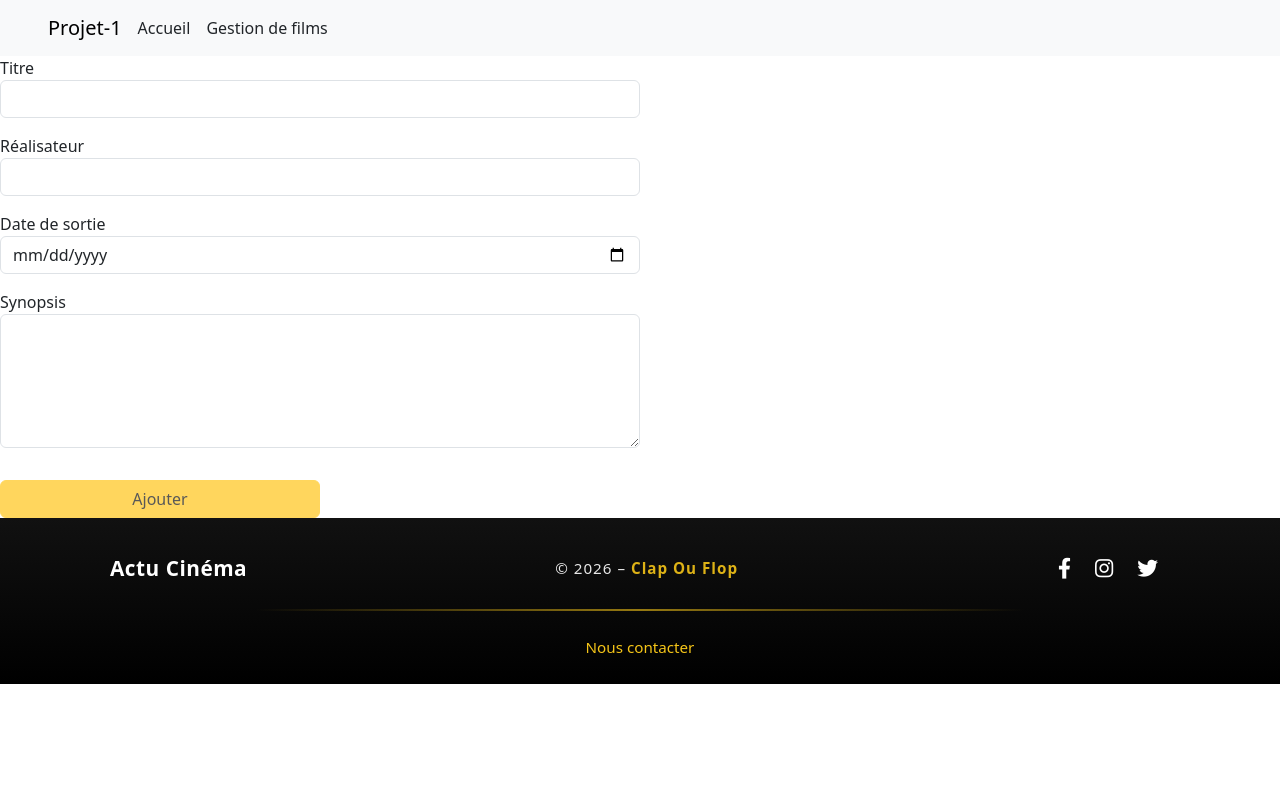
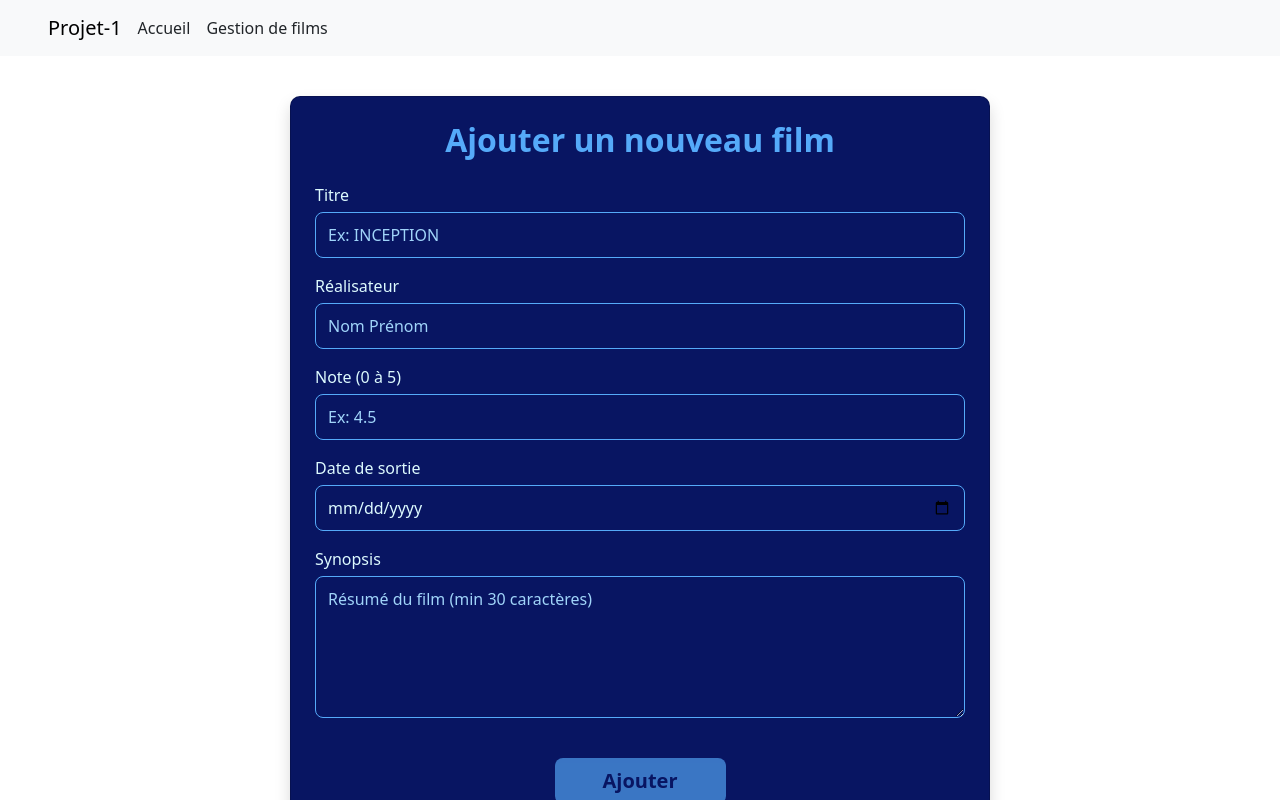
Before and after one commit to soso0706/Clap-ou-Flop, an Angular app: page /add-movie in a window 1280 px wide. Shown: the top 800 px of the page. Built offline with nearby package versions, Linux system fonts and the light colour scheme.

Commit message:
amelioration add-movie

```diff
--- a/src/app/add-movie/add-movie.html
+++ b/src/app/add-movie/add-movie.html
@@ -1,7 +1,12 @@
-<form #f="ngForm" (ngSubmit)="addMovie()" class="d-flex flex-column gap-3">
+<div class="add-movie-container">
+  <div class="card shadow p-4">
 
-  <!-- TITRE : MAJUSCULES UNIQUEMENT -->
-  <div class="d-flex flex-column w-50">
+    <h2 class="mb-4 text-center">Ajouter un nouveau film</h2>
+
+    <form #f="ngForm" (ngSubmit)="addMovie()" class="d-flex flex-column gap-3 mb-5">
+
+      <!-- TITRE -->
+      <div class="form-group">
         <label for="title">Titre</label>
         <input
           type="text"
@@ -12,14 +17,15 @@
           pattern="^[A-Z ]+$"
           #title="ngModel"
           class="form-control"
+          placeholder="Ex: INCEPTION"
         />
         <small class="text-danger" *ngIf="title.invalid && (title.touched || title.dirty)">
           Le titre doit être en MAJUSCULES uniquement
         </small>
       </div>
 
-  <!-- REALISATEUR : Nom Prenom -->
-  <div class="d-flex flex-column w-50">
+      <!-- REALISATEUR -->
+      <div class="form-group">
         <label for="director">Réalisateur</label>
         <input
           type="text"
@@ -30,14 +36,36 @@
           pattern="^[A-Z][a-z]+ [A-Z][a-z]+$"
           #director="ngModel"
           class="form-control"
+          placeholder="Nom Prénom"
         />
         <small class="text-danger" *ngIf="director.invalid && director.touched">
-      Format attendu : Nom Prenom
+          Format attendu : Nom Prénom
         </small>
       </div>
 
-  <!-- DATE : ANTERIEURE A AUJOURD'HUI -->
-  <div class="d-flex flex-column w-50">
+      <!-- NOTE -->
+      <div class="form-group">
+        <label for="rate">Note (0 à 5)</label>
+        <input
+          type="number"
+          id="rate"
+          name="rate"
+          [(ngModel)]="movie.rate"
+          required
+          min="0"
+          max="5"
+          step="0.1"
+          #rate="ngModel"
+          class="form-control"
+          placeholder="Ex: 4.5"
+        />
+        <small class="text-danger" *ngIf="rate.invalid && rate.touched">
+          La note doit être un nombre entre 0 et 5
+        </small>
+      </div>
+
+      <!-- DATE -->
+      <div class="form-group">
         <label for="releaseDate">Date de sortie</label>
         <input
           type="date"
@@ -54,8 +82,8 @@
         </small>
       </div>
 
-  <!-- SYNOPSIS : MIN 30 CARACTERES -->
-  <div class="d-flex flex-column w-50">
+      <!-- SYNOPSIS -->
+      <div class="form-group">
         <label for="synopsis">Synopsis</label>
         <textarea
           id="synopsis"
@@ -65,19 +93,24 @@
           minlength="30"
           required
           class="form-control"
-      #synopsis="ngModel">
-    </textarea>
+          #synopsis="ngModel"
+          placeholder="Résumé du film (min 30 caractères)"
+        ></textarea>
         <small class="text-danger" *ngIf="synopsis.invalid && synopsis.touched">
           Le synopsis doit contenir au moins 30 caractères
         </small>
       </div>
 
-  <!-- BOUTON -->
+      <!-- BOUTON AJOUTER -->
+      <div class="text-center mt-4">
         <button
           type="submit"
-    class="btn btn-warning w-25 mt-3"
+          class="btn btn-warning btn-lg px-5"
           [disabled]="f.invalid">
           Ajouter
         </button>
+      </div>
 
     </form>
+  </div>
+</div>
--- a/src/app/add-movie/add-movie.scss
+++ b/src/app/add-movie/add-movie.scss
@@ -0,0 +1,69 @@
+.add-movie-container {
+  max-width: 700px;
+  margin: 40px auto;
+}
+
+.card {
+  background-color: #081562; /* Violet Indigo */
+  color: #ddfafe; /* texte bleu clair */
+  border-radius: 10px;
+  padding: 30px;
+  box-shadow: 0 10px 25px rgba(0,0,0,0.4);
+}
+
+.card h2 {
+  color: #55aaf9; /* titre bleu */
+  font-weight: 600;
+  text-align: center;
+}
+
+.form-group {
+  display: flex;
+  flex-direction: column;
+}
+
+label {
+  font-weight: 500;
+  margin-bottom: 5px;
+  color: #ddfafe; /* label bleu clair */
+}
+
+.form-control {
+  border-radius: 8px;
+  border: 1px solid #55aaf9; /* contour bleu */
+  padding: 10px 12px;
+  background-color: #081562; /* fond violet indigo */
+  color: #ddfafe; /* texte bleu clair */
+  transition: all 0.3s;
+}
+
+.form-control::placeholder {
+  color: #a0d4f9; /* placeholder légèrement plus clair */
+}
+
+.form-control:focus {
+  outline: none;
+  border-color: #55aaf9; /* focus bleu */
+  box-shadow: 0 0 5px rgba(85,170,249,0.6);
+}
+
+.text-danger {
+  font-size: 0.8rem;
+  margin-top: 3px;
+  color: #ff6b6b; /* erreur rouge légère */
+}
+
+.btn-warning {
+  background-color: #55aaf9; /* bleu */
+  border: none;
+  color: #081562; /* texte sombre */
+  font-weight: 600;
+  transition: all 0.3s;
+}
+
+.btn-warning:hover {
+  background-color: #ddfafe; /* bleu clair au hover */
+  color: #081562; /* texte sombre */
+  transform: translateY(-2px);
+  box-shadow: 0 5px 15px rgba(85,170,249,0.5);
+}
--- a/src/app/footer/footer.scss
+++ b/src/app/footer/footer.scss
@@ -1,6 +1,6 @@
 .footer {
-  background: linear-gradient(180deg, #111 0%, #000 100%);
-  color: white;
+  background: linear-gradient(180deg, #081562 0%, #081562 100%); // Violet Indigo
+  color: #ddfafe; // texte bleu clair par défaut
   padding: 35px 0 25px;
   font-size: 0.95rem;
 }
@@ -17,17 +17,17 @@
 
 /* ACTU CINÉMA */
 .actu-link {
-  font-size: 1.3rem;         // plus gros
+  font-size: 1.3rem;
   font-weight: 600;
   letter-spacing: 0.5px;
-  color: white;
+  color: #ddfafe;  // bleu clair
   text-decoration: none;
   transition: all 0.3s ease;
 }
 
 .actu-link:hover {
-  color: #f5c518;
-  text-shadow: 0 0 10px rgba(245, 197, 24, 0.6);
+  color: #55aaf9;  // bleu
+  text-shadow: 0 0 10px rgba(85,170,249,0.6);
 }
 
 /* CENTRE */
@@ -35,18 +35,19 @@
   font-weight: 500;
   letter-spacing: 1px;
   opacity: 0.9;
+  color: #55aaf9; // bleu pour le centre (Clap ou Flop)
 }
 
 /* RÉSEAUX SOCIAUX */
 .footer-right a {
-  color: white;
+  color: #ddfafe; // bleu clair
   margin: 0 12px;
   font-size: 1.3rem;
   transition: all 0.3s ease;
 }
 
 .footer-right a:hover {
-  color: #f5c518;
+  color: #55aaf9; // bleu
   transform: scale(1.25);
 }
 
@@ -55,7 +56,7 @@
   width: 60%;
   height: 2px;
   margin: 25px auto;
-  background: linear-gradient(90deg, transparent, #f5c518, transparent);
+  background: linear-gradient(90deg, transparent, #55aaf9, transparent); // bleu
   opacity: 0.6;
 }
 
@@ -65,17 +66,17 @@
 }
 
 .contact-link {
-  color: #f5c518;
+  color: #55aaf9; // bleu
   text-decoration: none;
   font-weight: 500;
   transition: 0.3s;
 }
 
 .contact-link:hover {
-  color: white;
+  color: #ddfafe; // bleu clair
 }
 
 .brand {
-  color: #f5c518;
+  color: #55aaf9; // bleu
   font-weight: 600;
 }
--- a/src/app/movies-list/movies-list.html
+++ b/src/app/movies-list/movies-list.html
@@ -49,4 +49,4 @@
 </div>
 
 
-<button type="button" class="btn btn-warning" routerLink="/add-movie">Nouveau film</button>
+<button type="button" class="btn btn-warning mb-5" routerLink="/add-movie">Nouveau film</button>
```
Lines whose indentation alone changed are shown as unchanged.
